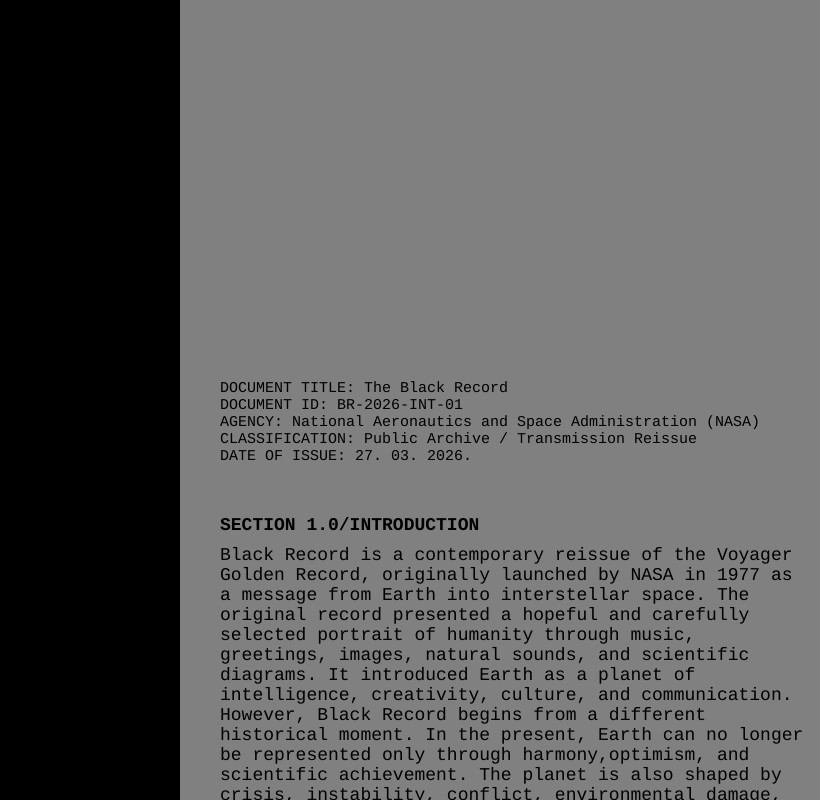
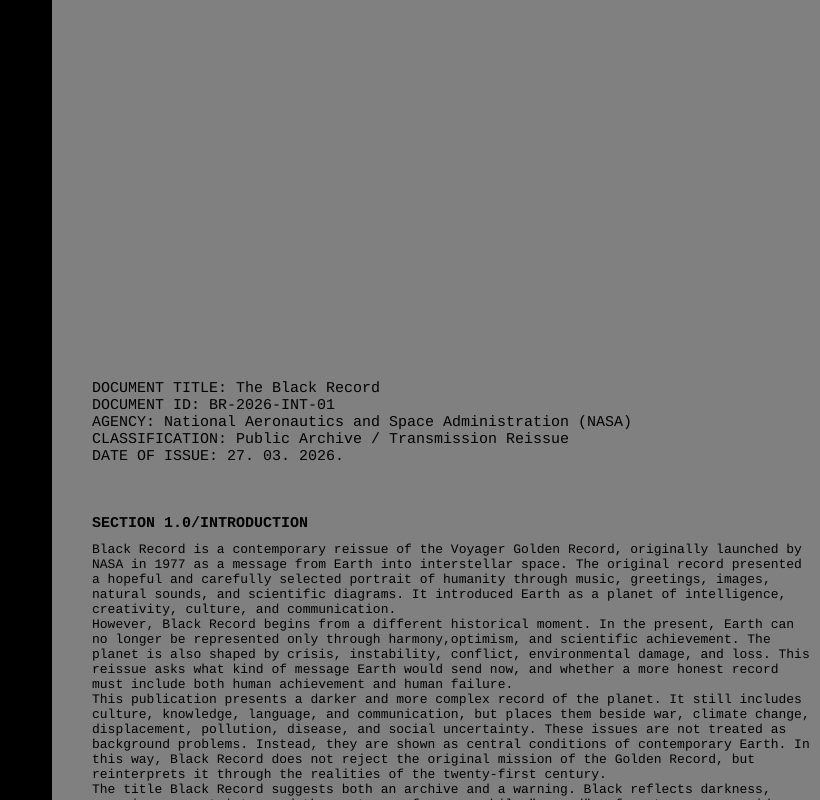
Before and after one commit to Jochi0727/Jochi0727.github.io, a plain HTML site: page index.html in a window 1280 px wide. Shown: the whole page, without its empty margins (460-1280 px from the left). Drawn offline with Linux system fonts and the light colour scheme.

Commit message:
update format

```diff
--- a/style.css
+++ b/style.css
@@ -13,7 +13,7 @@
 }
 
 div.left {
-  width:50%;
+  width:40%;
   font-size:20px;
   height:100vh;
   background-color:black;
@@ -22,7 +22,7 @@
 }
 
 div.right {
-  width:50%;
+  width:60%;
   height:100vh;
   overflow:scroll;
   background-color:grey;
@@ -41,13 +41,13 @@
 }
 
 div.content {
-    font-size: 18px;
+    font-size: 13px;
     margin-left:30px;
     margin-top: 10px;
 }
 
 div.subtitle{
-    font-size: 18px;
+    font-size: 15px;
     margin-left: 30px;
     margin-top: 50px;
     font-weight: bold;
```
